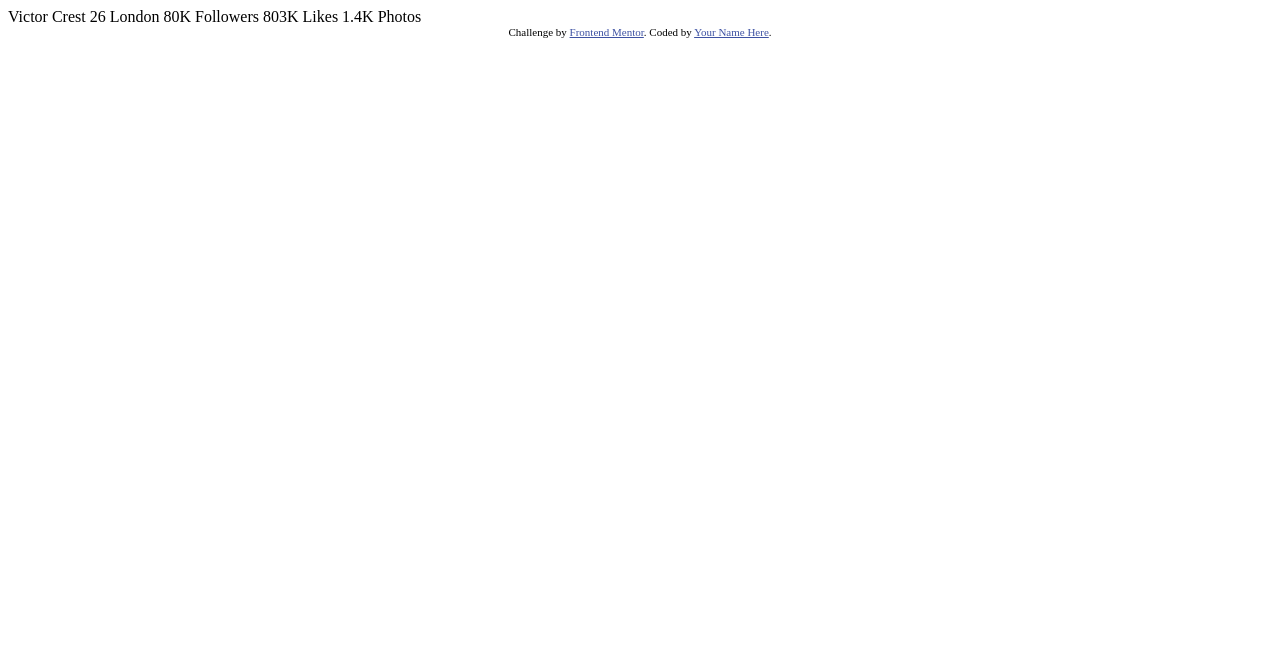
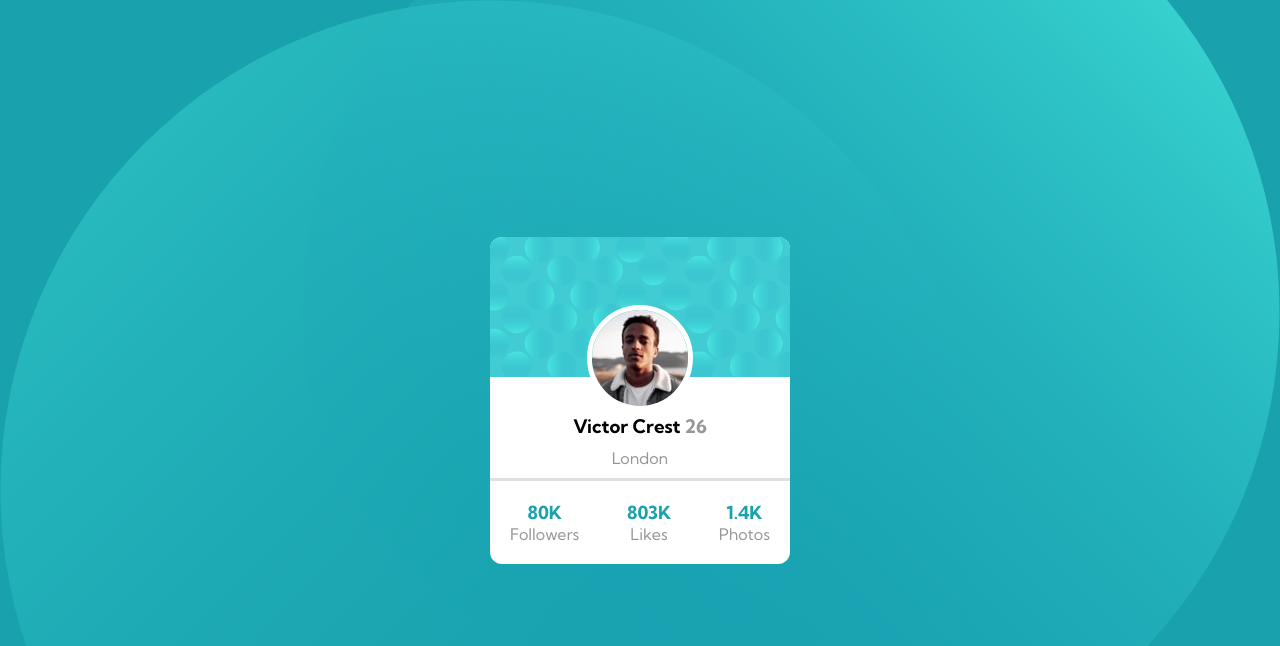
Before and after one commit to VishRoy/profile-card-component-main, a plain HTML site: page index.html in a window 1280 px wide. Drawn offline with Linux system fonts and the light colour scheme.

Commit message:
update index and style file

```diff
--- a/index.html
+++ b/index.html
@@ -1,35 +1,49 @@
 <!DOCTYPE html>
 <html lang="en">
   <head>
-  <meta charset="UTF-8">
-  <meta name="viewport" content="width=device-width, initial-scale=1.0"> <!-- displays site properly based on user's device -->
+    <meta charset="UTF-8" />
+    <meta name="viewport" content="width=device-width, initial-scale=1.0" />
+    <!-- displays site properly based on user's device -->
 
-  <link rel="icon" type="image/png" sizes="32x32" href="./images/favicon-32x32.png">
+    <link
+      rel="icon"
+      type="image/png"
+      sizes="32x32"
+      href="./images/favicon-32x32.png"
+    />
 
     <title>Frontend Mentor | Profile card component</title>
 
-  <!-- Feel free to remove these styles or customise in your own stylesheet 👍 -->
-  <style>
-    .attribution { font-size: 11px; text-align: center; }
-    .attribution a { color: hsl(228, 45%, 44%); }
-  </style>
+    <link rel="stylesheet" href="./style.css" />
   </head>
   <body>
+    <div class="card">
+      <img src="./images/bg-pattern-card.svg" alt="card" />
+
+      <div class="card-content">
+        <div class="card-img">
+          <img src="./images/image-victor.jpg" alt="" />
+        </div>
+        <h3 class="card-title">
           Victor Crest
-  26
-  London
-
-  80K
-  Followers
-
-  803K
-  Likes
-
-  1.4K
-  Photos
-  <div class="attribution">
-    Challenge by <a href="https://www.frontendmentor.io?ref=challenge" target="_blank">Frontend Mentor</a>.
-    Coded by <a href="#">Your Name Here</a>.
+          <span>26</span>
+        </h3>
+        <p class="location">London</p>
+        <div class="card-stats">
+          <div>
+            <h4>80K</h4>
+            <p class="title">Followers</p>
+          </div>
+          <div>
+            <h4>803K</h4>
+            <p class="title">Likes</p>
+          </div>
+          <div>
+            <h4>1.4K</h4>
+            <p class="title">Photos</p>
+          </div>
+        </div>
+      </div>
     </div>
   </body>
 </html>
--- /dev/null
+++ b/style.css
@@ -0,0 +1,85 @@
+@import url('https://fonts.googleapis.com/css2?family=Kumbh+Sans:wght@400;700&display=swap');
+
+:root {
+  --dark-cyan: hsl(185, 75%, 39%);
+  --very-dark-desaturated-blue: hsl(229, 23%, 23%);
+  --dark-grayish-blue: hsl(227, 10%, 46%);
+  --dark-gray: hsl(0, 0%, 59%);
+}
+
+.attribution {
+  font-size: 11px;
+  text-align: center;
+}
+.attribution a {
+  color: hsl(228, 45%, 44%);
+}
+
+* {
+  padding: 0;
+  margin: 0;
+  box-sizing: border-box;
+}
+
+body {
+  font-family: 'Kumbh Sans', sans-serif;
+  background-image: url('./images/bg-pattern-top.svg'),
+    url('./images/bg-pattern-bottom.svg');
+  background-position: right bottom, left top;
+  background-repeat: no-repeat, no-repeat;
+  background-color: var(--dark-cyan);
+  min-height: 100vh;
+  display: grid;
+  place-items: center;
+}
+
+.card {
+  background-color: white;
+  border-radius: 12px;
+  overflow: hidden;
+  max-width: 300px;
+}
+
+.card-content {
+  text-align: center;
+  padding-top: 20px;
+}
+
+.card-img {
+  margin-top: -6rem;
+  border-radius: 50%;
+}
+
+.card-img img {
+  border-radius: 50%;
+  border: 5px solid white;
+}
+
+.card-stats {
+  padding: 20px;
+  display: flex;
+  justify-content: space-between;
+  border-top: 0.2rem solid rgb(224, 224, 224);
+}
+
+.name,
+h4 {
+  font-weight: 700;
+  font-size: 18px;
+}
+
+h4 {
+  color: var(--dark-cyan);
+}
+
+.title,
+span {
+  color: var(--dark-gray);
+}
+
+.location {
+  padding-bottom: 10px;
+  padding-top: 10px;
+  color: var(--dark-gray);
+  font-weight: 400;
+}
```
Lines whose indentation alone changed are shown as unchanged.
